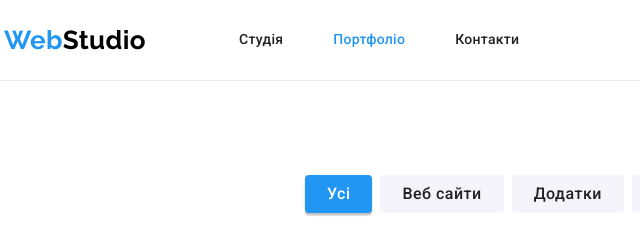
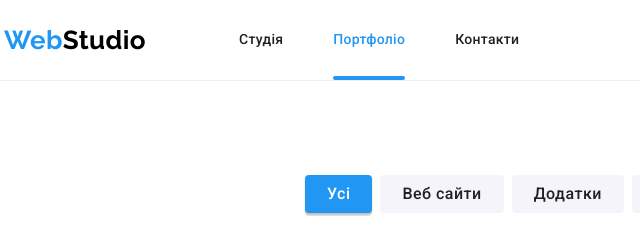
Before and after one commit to chuzhov/goit-markup-hw-05, a plain HTML site: page portfolio.html in a window 1280 px wide. Shown: the top 240 px of the page, 51-691 px from the left. Drawn offline with nearby package versions, Linux system fonts and the light colour scheme.

Commit message:
Updates Current menu item style
* Pseydoelement with current menu item underline added;

```diff
--- a/css/styles.css
+++ b/css/styles.css
@@ -123,7 +123,13 @@ p, h1, h2, h3, h4, h5 {
   margin-left: 93px; /* відступ до логотипу  */
 }
 
+.main-menu-item {
+  position: relative;
+  width: 100%;
+}
+
 .main-menu-item > a {
+
   display: block; /* потрібно щоб встановити верт.розміри елементам меню */
   padding-top: 32px; /* встановлюємо розмір хедера відступами вниз та вверх */
   padding-bottom: 32px; /* також буде збільшений розмір реакції на ховер */
@@ -141,6 +147,19 @@ p, h1, h2, h3, h4, h5 {
   margin-right: 50px;
 }
 
+.current-menu-item::after {
+  position: absolute;
+  bottom: 0;
+  left: 0;
+  width: 100%;
+
+  border-bottom: 4px solid var(--accent-color);
+  border-radius: 2px;
+
+  content: "";
+
+}
+
 .current-menu-item > a {
   color: var(--accent-color);
 }
@@ -148,7 +167,7 @@ p, h1, h2, h3, h4, h5 {
 .main-menu-item a:hover,
 .main-menu-item a:focus {
   color: var(--accent-color);
-  text-shadow: 0px 4px 4px rgba(0, 0, 0, 0.25);
+  /* text-shadow: 0px 4px 4px rgba(0, 0, 0, 0.25); */
 }
 
 /* Розмічуємо мейл та телефон в футері */
```
